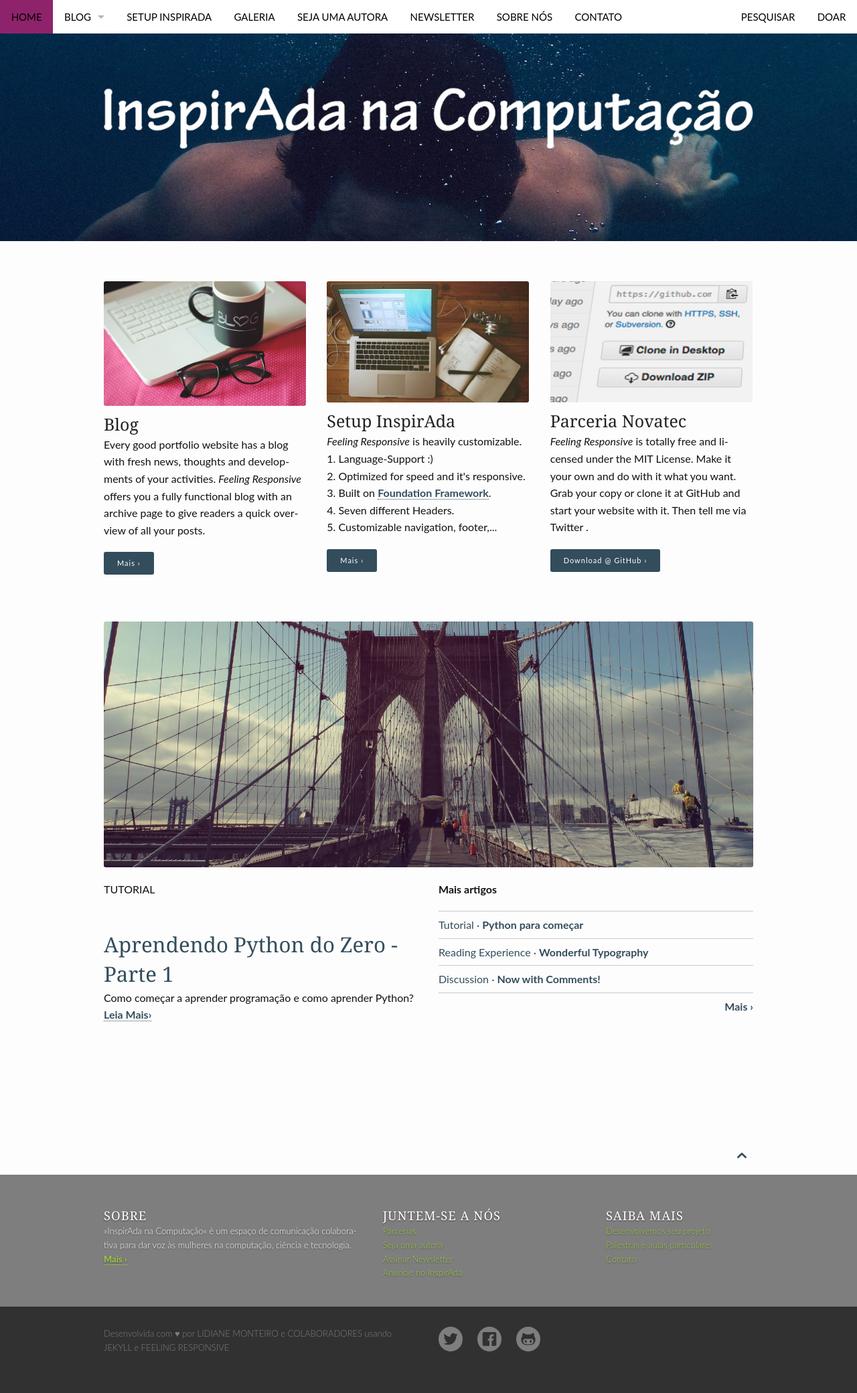
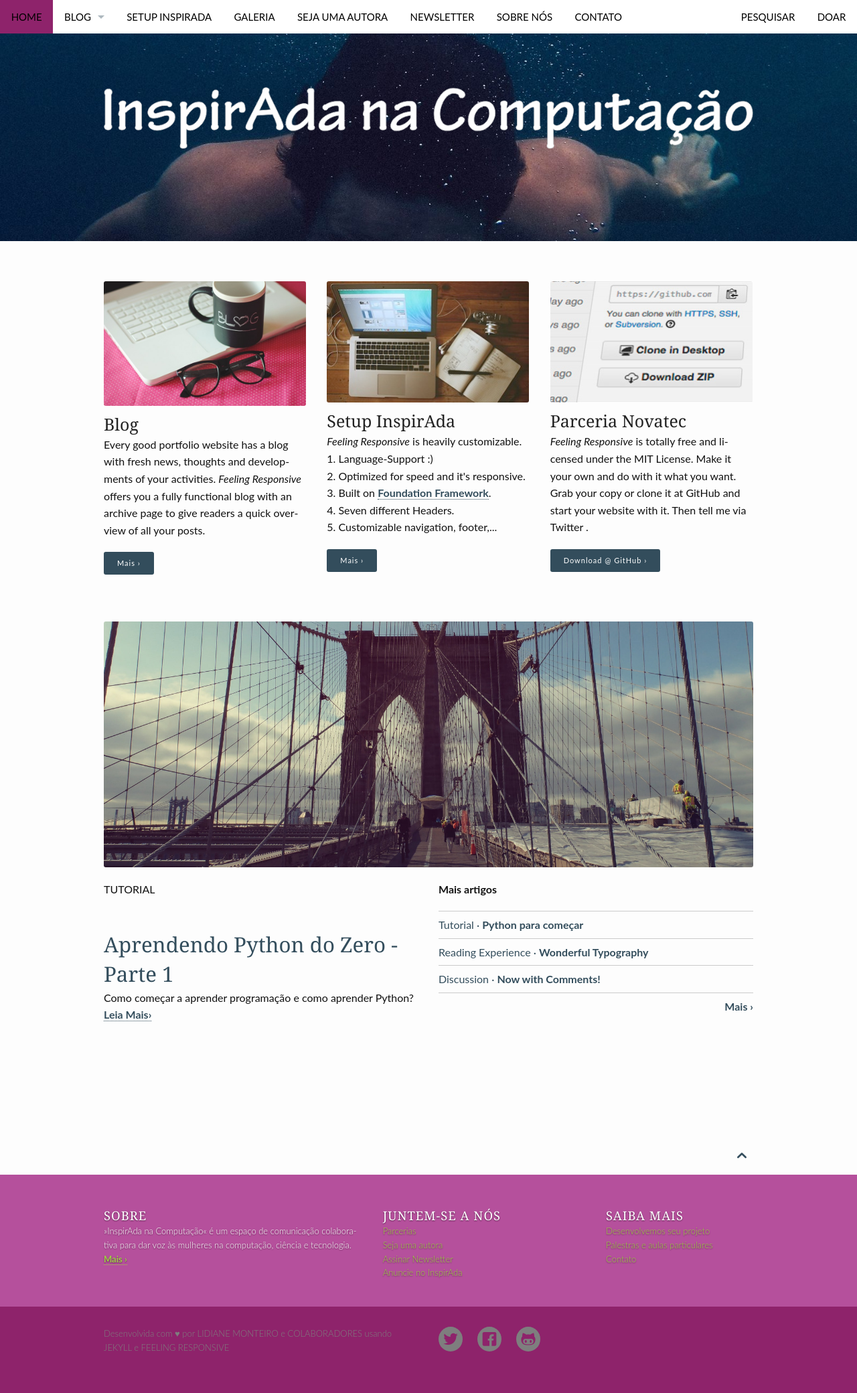
Before and after one commit to inspiradanacomputacao/inspiradanacomputacao.github.io, a Jekyll site: the page built from index.md, in a window 1280 px wide. Shown: the whole page at 67% size. Built offline with Jekyll 4.4.1, drawn with Linux system fonts in a browser that asks for light colours.

Commit message:
#7 Alterando cores no footer

```diff
--- a/_sass/_02_settings_colors.scss
+++ b/_sass/_02_settings_colors.scss
@@ -104,12 +104,12 @@ $topbar-menu-icon-color-toggled: $ci-6;
 /* Footer
 ------------------------------------------------------------------- */
 
-$footer-bg: $grey-8;
+$footer-bg: #B5509C;
 $footer-color: #fff;
 $footer-link-color: $ci-6;
 
 
-$subfooter-bg: $grey-13;
+$subfooter-bg: #8E236B;
 $subfooter-color: $grey-8;
 $subfooter-link-color: $grey-8;
 
```
